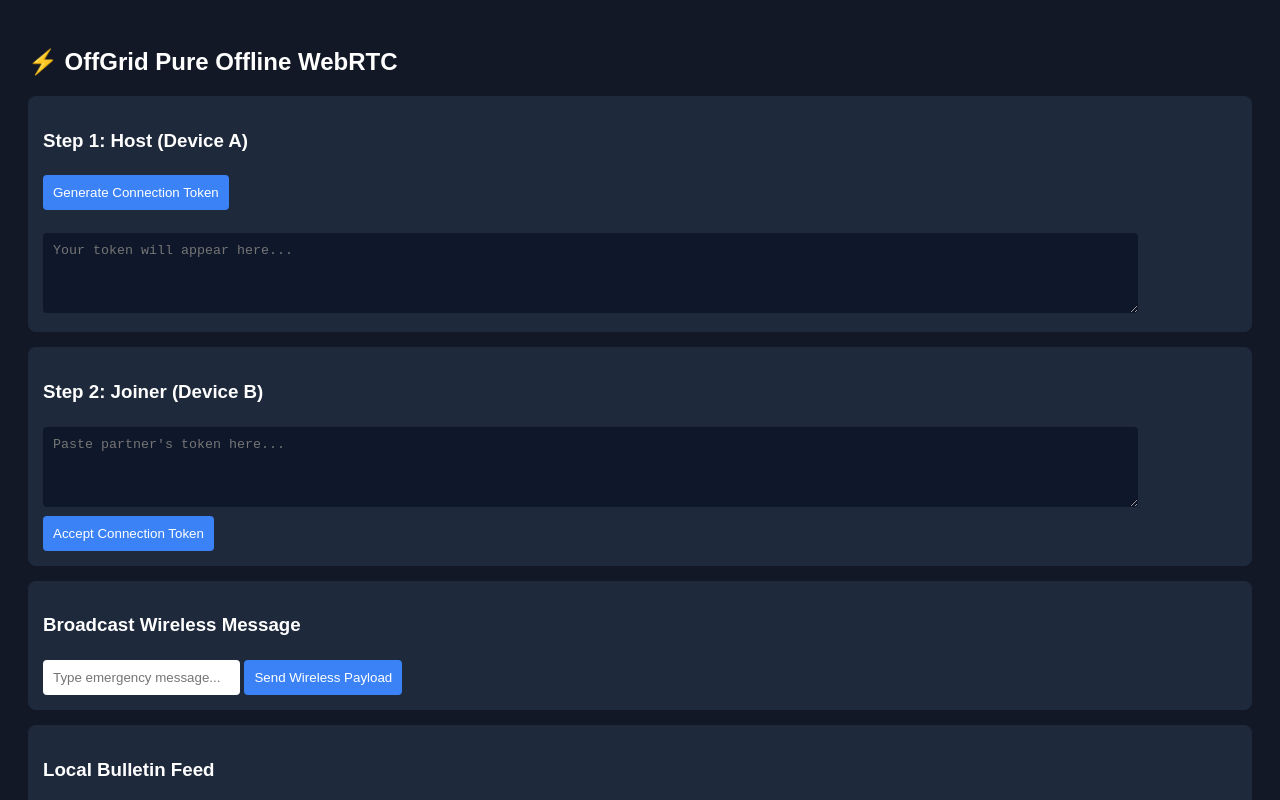
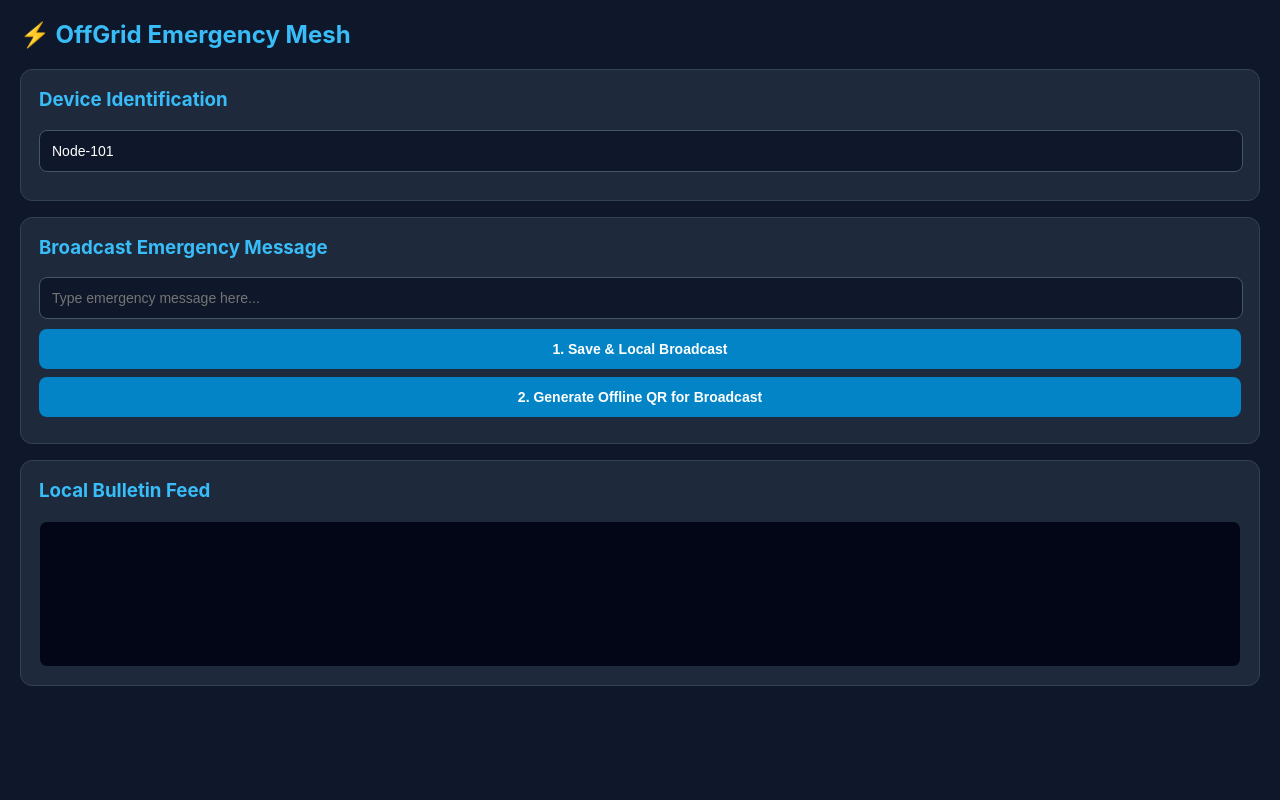
Before and after one commit to abeezfaulad/offgrid-emergency-mesh, a plain HTML site: page index.html in a window 1280 px wide. Shown: the top 800 px of the page. Drawn offline with Linux system fonts and the light colour scheme.

Commit message:
Initial commit: OffGrid local emergency mesh prototype~

```diff
--- a/index.html
+++ b/index.html
@@ -4,46 +4,109 @@
   <meta charset="UTF-8">
   <meta name="viewport" content="width=device-width, initial-scale=1.0">
   <title>OffGrid Local Mesh</title>
+  <!-- Load QRCode library from CDN -->
+  <script src="https://cdnjs.cloudflare.com/ajax/libs/qrcodejs/1.0.0/qrcode.min.js"></script>
   <style>
-    body { font-family: sans-serif; background: #121826; color: #fff; padding: 20px; }
-    .card { background: #1e293b; padding: 15px; border-radius: 8px; margin-bottom: 15px; }
-    input, button, textarea { padding: 10px; border-radius: 4px; border: none; margin-top: 5px; }
-    textarea { width: 90%; height: 60px; background: #0f172a; color: #fff; }
-    button { background: #3b82f6; color: white; cursor: pointer; }
-    .feed { background: #0f172a; padding: 10px; border-radius: 4px; min-height: 100px; }
+    body { font-family: -apple-system, BlinkMacSystemFont, 'Segoe UI', Roboto, sans-serif; background: #0f172a; color: #f8fafc; padding: 20px; margin: 0; }
+    .card { background: #1e293b; padding: 18px; border-radius: 12px; margin-bottom: 16px; border: 1px solid #334155; }
+    h2, h3 { margin-top: 0; color: #38bdf8; }
+    input { width: calc(100% - 24px); padding: 12px; border-radius: 8px; border: 1px solid #475569; background: #0f172a; color: #fff; margin-bottom: 10px; font-size: 14px; }
+    button { width: 100%; background: #0284c7; color: white; border: none; padding: 12px; border-radius: 8px; font-weight: bold; cursor: pointer; margin-bottom: 8px; font-size: 14px; }
+    button:active { background: #0369a1; }
+    .feed { background: #020617; padding: 12px; border-radius: 8px; min-height: 120px; max-height: 200px; overflow-y: auto; border: 1px solid #1e293b; }
+    .msg { padding: 8px 0; border-bottom: 1px solid #1e293b; font-size: 14px; }
+    #qrcode { display: flex; justify-content: center; margin-top: 10px; background: white; padding: 10px; border-radius: 8px; }
   </style>
 </head>
 <body>
-  <h2>⚡ OffGrid Pure Offline WebRTC</h2>
 
-  <!-- Device 1: Host -->
+  <h2>⚡ OffGrid Emergency Mesh</h2>
+
+  <!-- Device Identity Card -->
   <div class="card">
-    <h3>Step 1: Host (Device A)</h3>
-    <button onclick="createOffer()">Generate Connection Token</button>
-    <br><br>
-    <textarea id="local-token" readonly placeholder="Your token will appear here..."></textarea>
+    <h3>Device Identification</h3>
+    <input type="text" id="node-name" value="Node-101" placeholder="Enter simple Node Name (e.g. 101)">
   </div>
 
-  <!-- Device 2: Connect -->
+  <!-- Broadcast Card -->
   <div class="card">
-    <h3>Step 2: Joiner (Device B)</h3>
-    <textarea id="remote-token" placeholder="Paste partner's token here..."></textarea>
-    <br>
-    <button onclick="handleRemoteToken()">Accept Connection Token</button>
+    <h3>Broadcast Emergency Message</h3>
+    <input type="text" id="msg-input" placeholder="Type emergency message here...">
+    <button onclick="broadcastLocal()">1. Save & Local Broadcast</button>
+    <button onclick="generateQR()">2. Generate Offline QR for Broadcast</button>
+    <div id="qrcode" style="display:none;"></div>
   </div>
 
-  <!-- Messaging UI -->
-  <div class="card">
-    <h3>Broadcast Wireless Message</h3>
-    <input type="text" id="msg-input" placeholder="Type emergency message...">
-    <button onclick="sendMessage()">Send Wireless Payload</button>
-  </div>
-
+  <!-- Feed Card -->
   <div class="card">
     <h3>Local Bulletin Feed</h3>
     <div id="bulletin-feed" class="feed"></div>
   </div>
 
-  <script src="app.js"></script>
+  <script>
+    let qrcodeObj = null;
+
+    // Load saved messages on start
+    window.onload = function() {
+      renderFeed();
+    };
+
+    function broadcastLocal() {
+      const nodeName = document.getElementById('node-name').value.trim() || 'Node';
+      const msgInput = document.getElementById('msg-input');
+      const text = msgInput.value.trim();
+
+      if (!text) return alert("Please type a message first.");
+
+      const payload = {
+        sender: nodeName,
+        text: text,
+        time: new Date().toLocaleTimeString([], { hour: '2-digit', minute: '2-digit' })
+      };
+
+      saveAndAppend(payload);
+      msgInput.value = "";
+    }
+
+    function generateQR() {
+      const nodeName = document.getElementById('node-name').value.trim() || 'Node';
+      const text = document.getElementById('msg-input').value.trim();
+
+      if (!text) return alert("Type a message to encode into QR!");
+
+      const payloadString = `[${nodeName}] ${text}`;
+      const qrContainer = document.getElementById('qrcode');
+      qrContainer.style.display = 'flex';
+      qrContainer.innerHTML = '';
+
+      new QRCode(qrContainer, {
+        text: payloadString,
+        width: 160,
+        height: 160
+      });
+    }
+
+    function saveAndAppend(payload) {
+      let messages = JSON.parse(localStorage.getItem('offgrid_msgs') || '[]');
+      messages.push(payload);
+      localStorage.setItem('offgrid_msgs', JSON.stringify(messages));
+      renderFeed();
+    }
+
+    function renderFeed() {
+      const feed = document.getElementById('bulletin-feed');
+      const messages = JSON.parse(localStorage.getItem('offgrid_msgs') || '[]');
+      feed.innerHTML = '';
+
+      messages.forEach(m => {
+        const div = document.createElement('div');
+        div.className = 'msg';
+        div.innerHTML = `<strong style="color:#38bdf8;">[${m.time}] ${m.sender}:</strong> ${m.text}`;
+        feed.appendChild(div);
+      });
+
+      feed.scrollTop = feed.scrollHeight;
+    }
+  </script>
 </body>
 </html>
```
